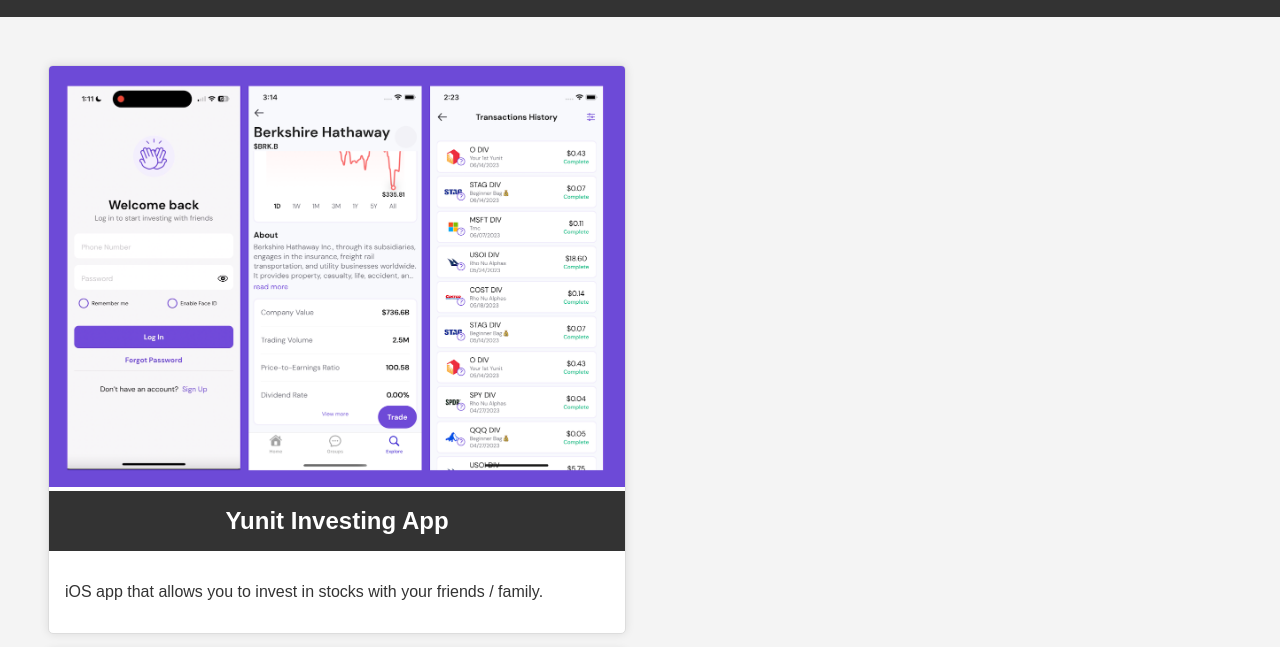
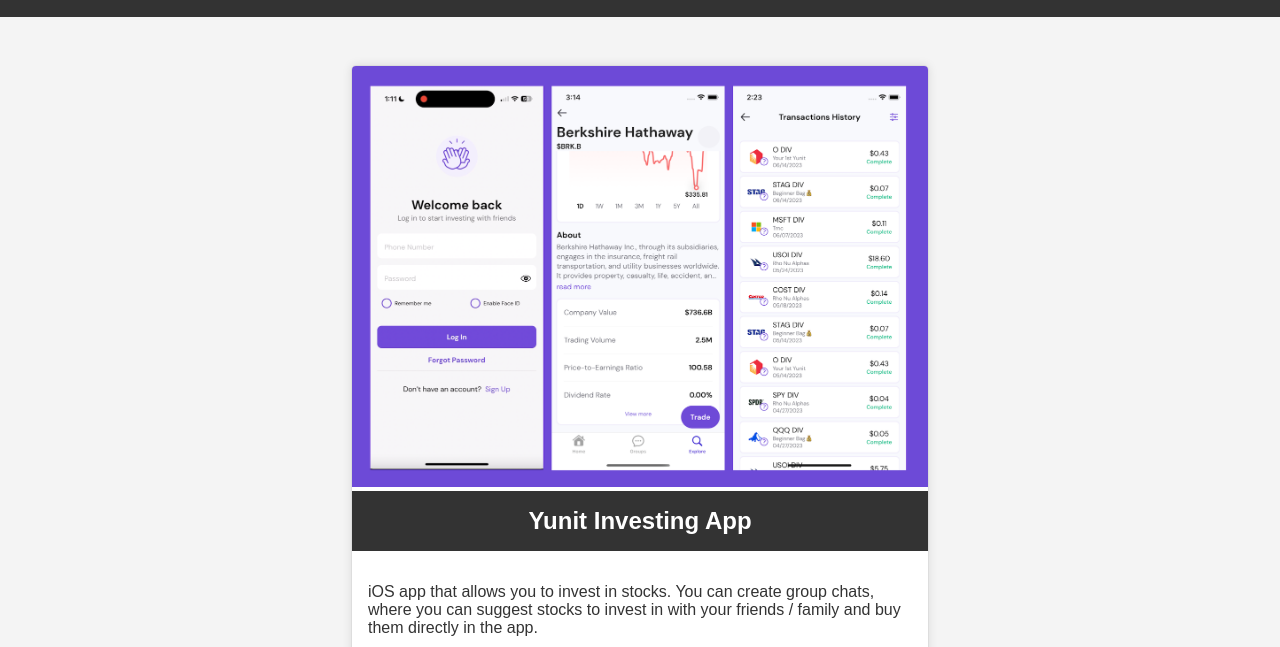
Before and after one commit to sol369/sol369.github.io, a plain HTML site: page index.html in a window 1280 px wide. Shown: the part 95-742 px from the top of the page. Drawn offline with Linux system fonts and the light colour scheme.

Commit message:
more updates

```diff
--- a/scripts.js
+++ b/scripts.js
@@ -2,7 +2,7 @@
     {
         title: "Yunit Investing App",
         image: "images/image_original.png",
-        description: "iOS app that allows you to invest in stocks with your friends / family."
+        description: "iOS app that allows you to invest in stocks. You can create group chats, where you can suggest stocks to invest in with your friends / family and buy them directly in the app."
     },
     {
         title: "Jeg er mor Podcast App",
--- a/styles.css
+++ b/styles.css
@@ -26,6 +26,7 @@
     box-shadow: 0 0 10px rgba(0, 0, 0, 0.1);
     margin: 1rem;
     width: calc(50% - 2rem);
+    margin: 1rem auto;
     overflow: hidden;
     cursor: pointer;
 }
```
